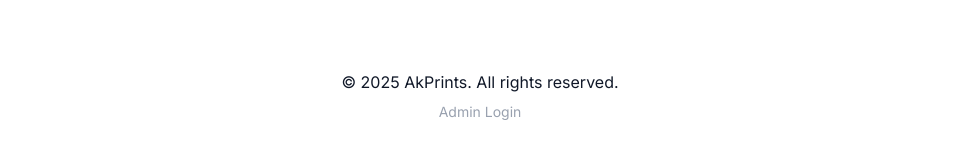
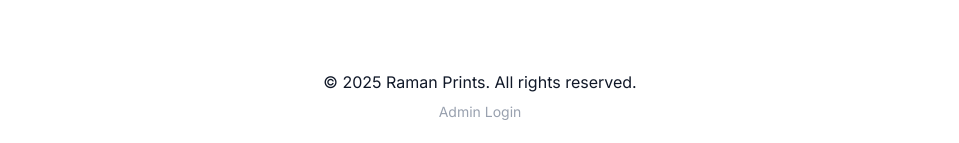
Before and after one commit to shhKnight30/Raman-Printers, a Next.js app: page / in a window 1280 px wide. Shown: the part 2443-2586 px from the top of the page, without its empty margins (160-1119 px from the left). Built offline with nearby package versions, Linux system fonts and the light colour scheme.

Commit message:
title changed to raman printers

```diff
--- a/package.json
+++ b/package.json
@@ -1,5 +1,5 @@
 {
-  "name": "ak-prints",
+  "name": "raman-prints",
   "version": "0.1.0",
   "private": true,
   "scripts": {
--- a/src/app/admin/login/page.tsx
+++ b/src/app/admin/login/page.tsx
@@ -111,7 +111,7 @@
             Admin Portal
           </CardTitle>
           <p className="text-gray-600 mt-2">
-            Secure access to AkPrints management system
+            Secure access to Raman Prints management system
           </p>
         </CardHeader>
 
--- a/src/app/page.tsx
+++ b/src/app/page.tsx
@@ -58,7 +58,7 @@
         <TrackOrder />
       </div>
       <footer className="text-center py-6">
-        <p>&copy; 2025 AkPrints. All rights reserved.</p>
+        <p>&copy; 2025 Raman Prints. All rights reserved.</p>
         <p className="text-sm text-gray-400 mt-2">
           <a href="/admin/login" className="hover:text-blue-400 transition-colors">
             Admin Login
```
Also changed, not shown: 1 other file (tests, documents, lock files or other folders).
